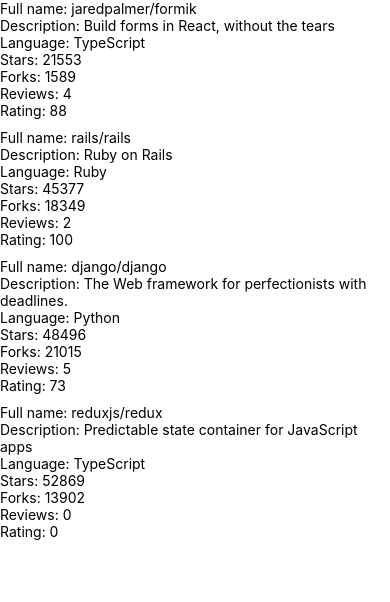
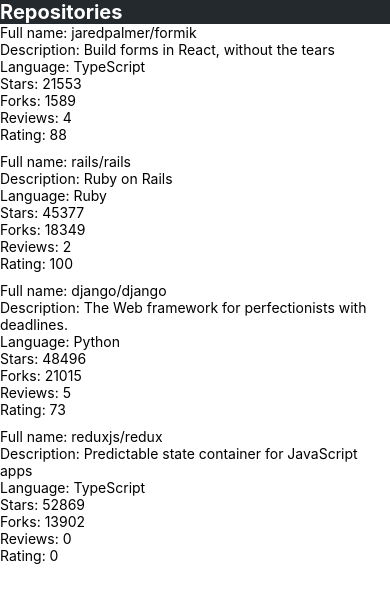
Before and after one commit to sulochanbarakoti/rate-repository-app, a React Native app: screen / in a window 390 px wide. Shown: the top 602 px of the page. Built offline with nearby package versions, Linux system fonts and the light colour scheme.

Commit message:
exercise b 10.4

```diff
--- a/src/Main.jsx
+++ b/src/Main.jsx
@@ -1,10 +1,9 @@
-import Constants from "expo-constants";
 import { StyleSheet, View } from "react-native";
 import RepositoryList from "./components/RepositoryLIst";
+import AppBar from "./components/AppBar";
 
 const styles = StyleSheet.create({
   container: {
-    marginTop: Constants.statusBarHeight,
     flexGrow: 1,
     flexShrink: 1,
   },
@@ -13,6 +12,7 @@ const styles = StyleSheet.create({
 const Main = () => {
   return (
     <View style={styles.container}>
+      <AppBar />
       <RepositoryList />
     </View>
   );
--- /dev/null
+++ b/src/components/AppBar.jsx
@@ -0,0 +1,24 @@
+import { View, StyleSheet, Pressable } from "react-native";
+import Constants from "expo-constants";
+import AppBarTab from "./AppBarTab";
+
+const styles = StyleSheet.create({
+  container: {
+    padding: Constants.statusBarHeight,
+    backgroundColor: "#24292e",
+    // color: "white",
+  },
+  // ...
+});
+
+const AppBar = () => {
+  return (
+    <View style={styles.container}>
+      <Pressable>
+        <AppBarTab props={"Repositories"} />
+      </Pressable>
+    </View>
+  );
+};
+
+export default AppBar;
--- /dev/null
+++ b/src/components/AppBarTab.jsx
@@ -0,0 +1,21 @@
+import { View, Text, StyleSheet } from "react-native";
+import React from "react";
+
+const styles = StyleSheet.create({
+  container: {
+    color: "white",
+    fontSize: 20,
+    fontWeight: "bold",
+  },
+  // ...
+});
+
+const AppBarTab = ({ props }) => {
+  return (
+    <View>
+      <Text style={styles.container}>{props}</Text>
+    </View>
+  );
+};
+
+export default AppBarTab;
```
